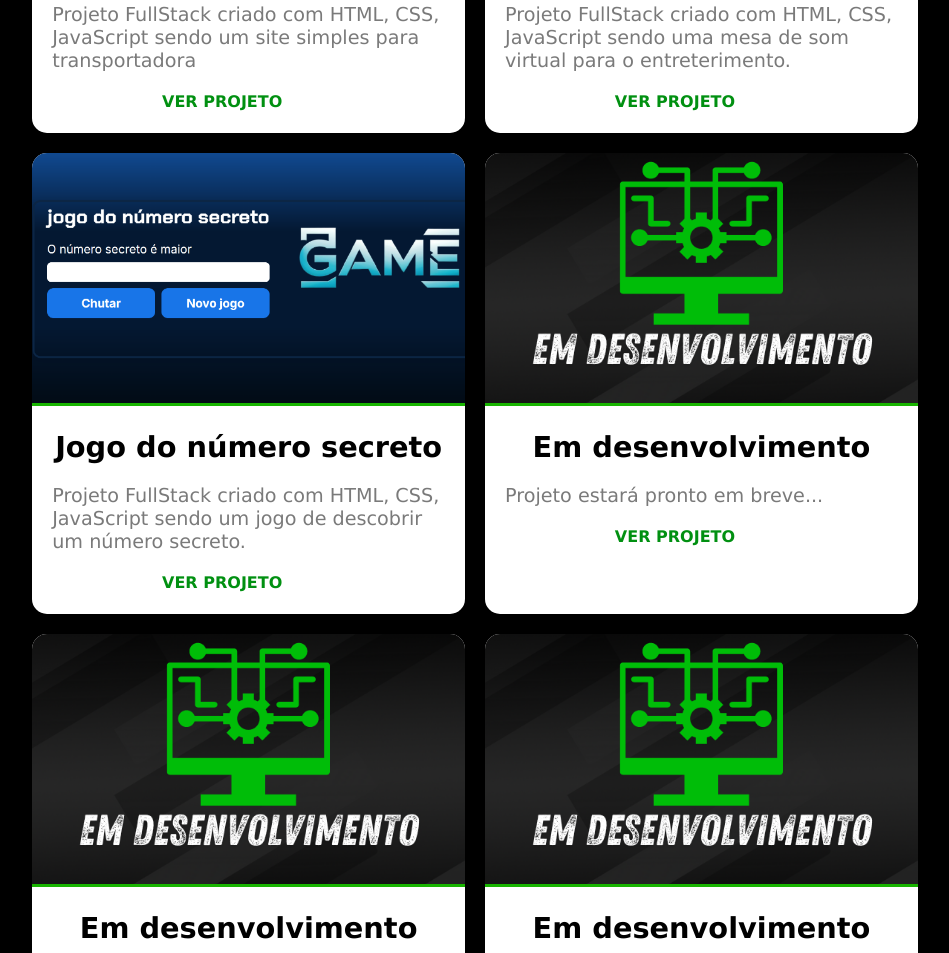
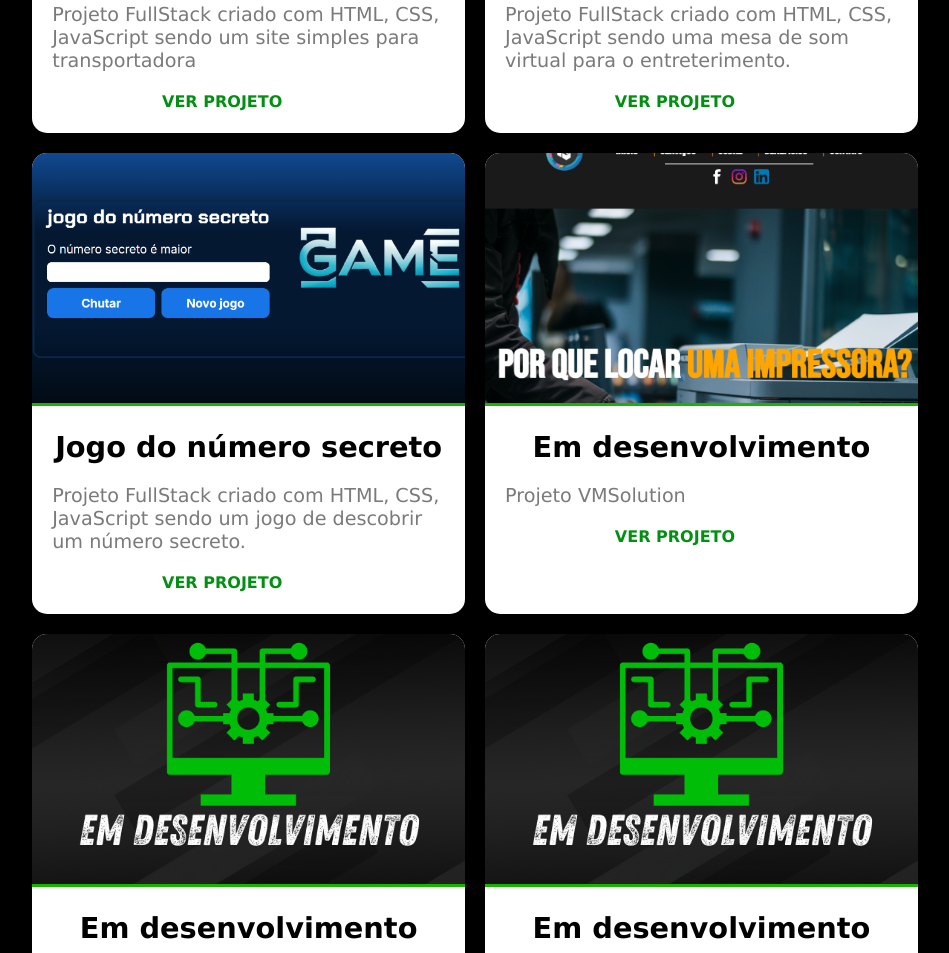
Before and after one commit to MuriloBrandaliseDev/Meu_Portif-lio, a plain HTML site: page Index.html in a window 1280 px wide. Shown: the part 2834-3787 px from the top of the page, without its empty margins (165-1114 px from the left). Drawn offline with nearby package versions, Linux system fonts and the light colour scheme.

Commit message:
atualizando

```diff
--- a/Index.html
+++ b/Index.html
@@ -237,10 +237,10 @@
 
             <div class="project-card">
 
-                <img src="IMAGENS/Em desenvolvimento.png" alt="">
+                <img src="IMAGENS/Captura de tela 2024-09-12 144542.png" alt="">
                 <h3>Em desenvolvimento</h3>
-                <p>Projeto estará pronto em breve...</p>
-                <a href="#" target="_blank">VER PROJETO</a>
+                <p>Projeto VMSolution</p>
+                <a href="https://murilobrandalisedev.github.io/VMSolution/Index.html" target="_blank">VER PROJETO</a>
             </div>
 
             <div class="project-card">
```
Also changed, not shown: IMAGENS/Captura de tela 2024-09-12 144542.png (added).
